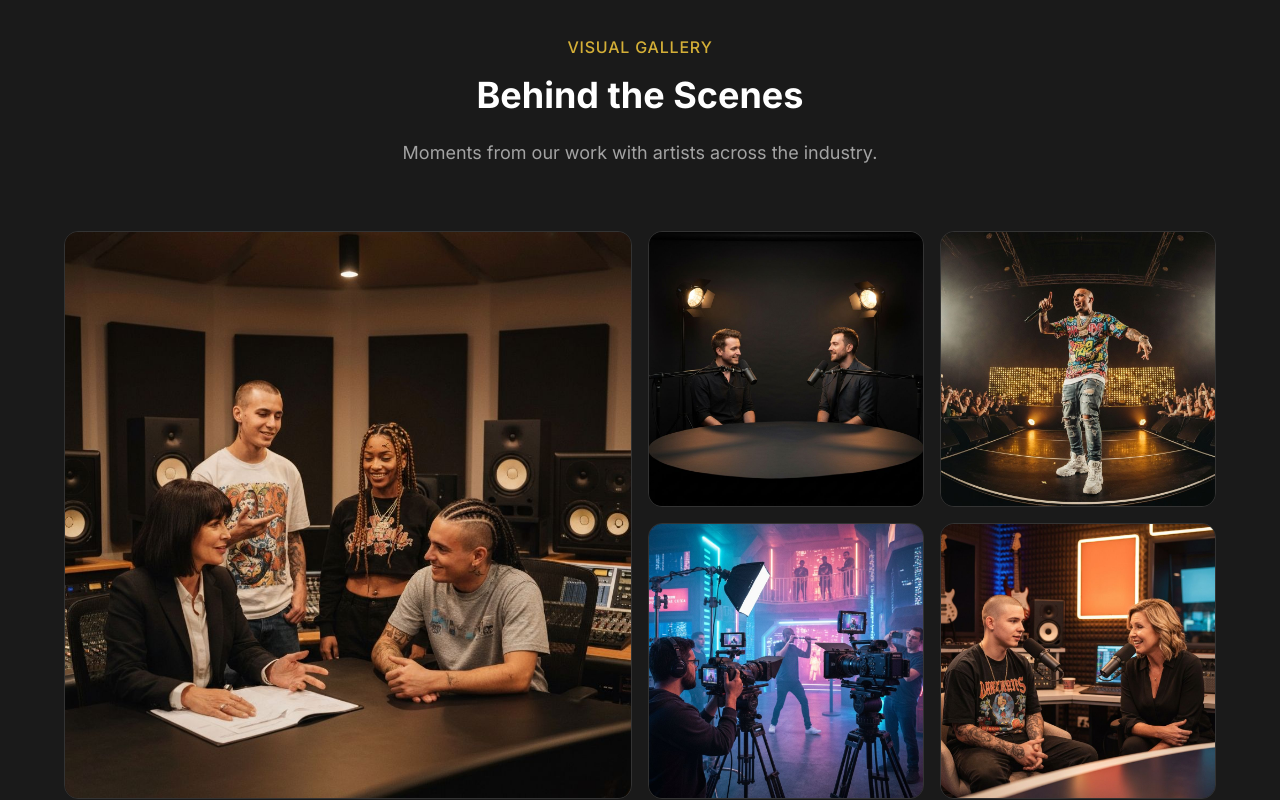
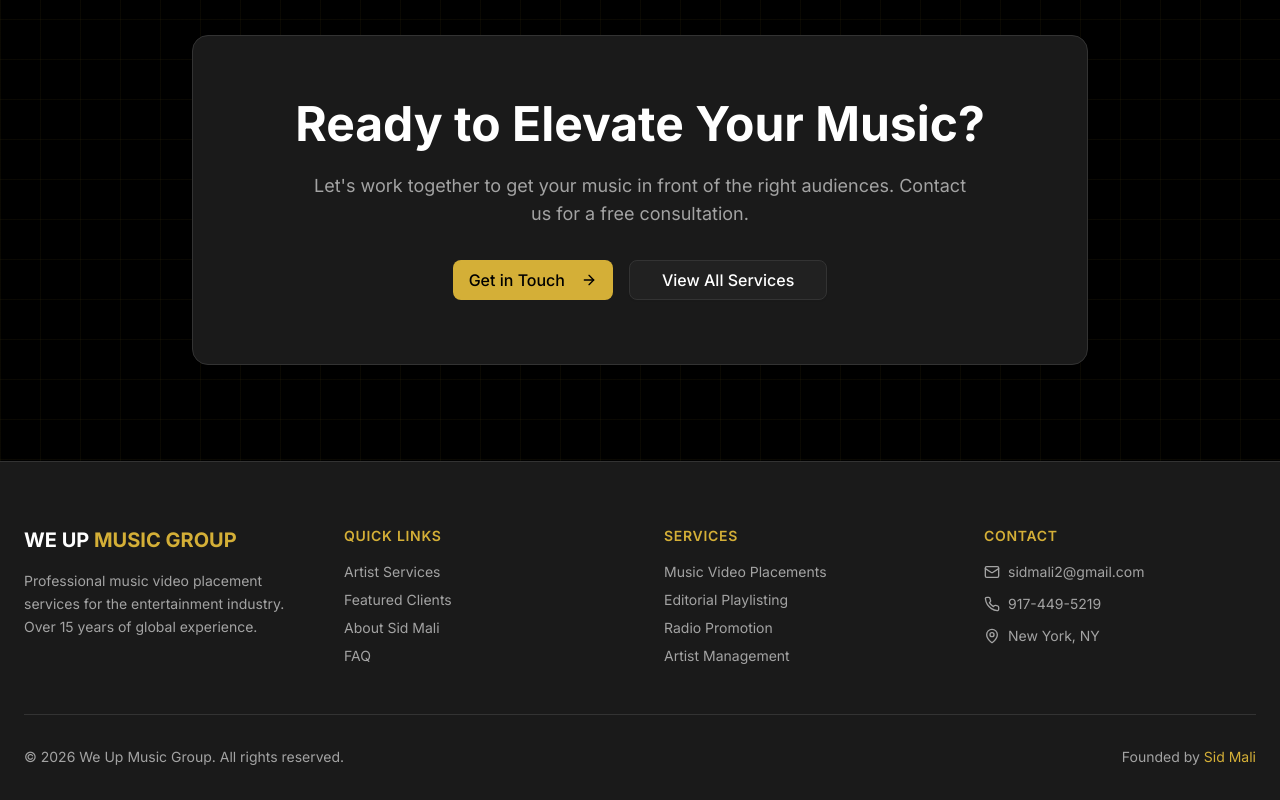
Before and after one commit to diamitani/music-label-template, a Next.js app: page /roster in a window 1280 px wide. Shown: the part 1320-2120 px from the top of the page. Built offline with nearby package versions, Linux system fonts and the light colour scheme.

Commit message:
fix(roster): remove behind the scenes visual gallery section

```diff
--- a/app/roster/page.tsx
+++ b/app/roster/page.tsx
@@ -70,69 +70,6 @@ export default function RosterPage() {
         </div>
       </section>
 
-      {/* Gallery Section */}
-      <section className="py-24 bg-card">
-        <div className="container mx-auto px-6">
-          <div className="text-center mb-16">
-            <p className="text-primary font-medium uppercase tracking-wider mb-4">Visual Gallery</p>
-            <h2 className="text-3xl md:text-4xl font-bold mb-6 text-balance">Behind the Scenes</h2>
-            <p className="text-muted-foreground text-lg max-w-2xl mx-auto">
-              Moments from our work with artists across the industry.
-            </p>
-          </div>
-
-          {/* Mosaic Gallery */}
-          <div className="grid grid-cols-2 md:grid-cols-4 gap-4 max-w-6xl mx-auto">
-            <div className="col-span-2 row-span-2">
-              <div className="aspect-square bg-card rounded-xl overflow-hidden border border-border">
-                <img
-                  src="/music-industry-executive-meeting-with-hip-hop-arti.jpg"
-                  alt="Industry meeting"
-                  className="w-full h-full object-cover"
-                />
-              </div>
-            </div>
-            <div className="aspect-square bg-card rounded-xl overflow-hidden border border-border">
-              <img
-                src="/professional-music-interview-setup-with-microphone.jpg"
-                alt="Interview setup"
-                className="w-full h-full object-cover"
-              />
-            </div>
-            <div className="aspect-square bg-card rounded-xl overflow-hidden border border-border">
-              <img
-                src="/hip-hop-artist-performing-on-stage-with-gold-light.jpg"
-                alt="Artist performance"
-                className="w-full h-full object-cover"
-              />
-            </div>
-            <div className="aspect-square bg-card rounded-xl overflow-hidden border border-border">
-              <img
-                src="/music-video-production-set-with-professional-camer.jpg"
-                alt="Video production"
-                className="w-full h-full object-cover"
-              />
-            </div>
-            <div className="aspect-square bg-card rounded-xl overflow-hidden border border-border">
-              <img
-                src="/radio-station-interview-with-hip-hop-artist.jpg"
-                alt="Radio interview"
-                className="w-full h-full object-cover"
-              />
-            </div>
-            <div className="col-span-2">
-              <div className="aspect-[2/1] bg-card rounded-xl overflow-hidden border border-border">
-                <img
-                  src="/music-industry-conference-panel-discussion-enterta.jpg"
-                  alt="Industry conference"
-                  className="w-full h-full object-cover"
-                />
-              </div>
-            </div>
-          </div>
-        </div>
-      </section>
-
       <CTABanner />
       <Footer />
     </main>
```
Also changed, not shown: 4 other files (tests, documents, lock files or other folders).
